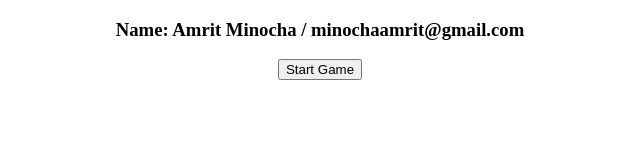
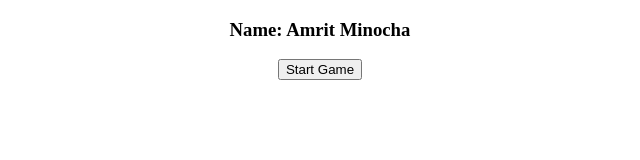
Before and after one commit to amritminocha/JS_Interview_Task, a plain HTML site: page index.html in a window 1280 px wide. Shown: the whole page, without its empty margins (320-960 px from the left). Drawn offline with Linux system fonts and the light colour scheme.

Commit message:
Update index.html

```diff
--- a/index.html
+++ b/index.html
@@ -29,7 +29,7 @@
 
 <body>
     <div class="buttonContainer">
-        <h3>Name: Amrit Minocha / minochaamrit@gmail.com</h3>
+        <h3>Name: Amrit Minocha </h3>
         <button id="startButton" class="startButton">Start Game</button>
         <div id = "mainContent">
             <div class="buttonContainer" id="contentContainer">
```
